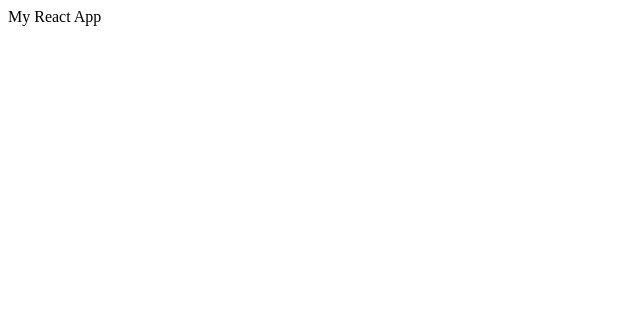
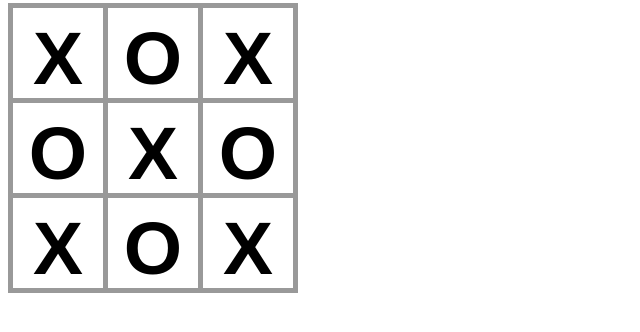
Before and after one commit to JorisHey/tic-tac-toe, a React (Create React App) app: page / in a window 1280 px wide. Shown: the top 332 px of the page, without its empty margins (0-640 px from the left). Built offline with nearby package versions, Linux system fonts and the light colour scheme; the HTML template or start-up script is replaced by a standard one.

Commit message:
Rendering (play)board with basic style

```diff
--- a/src/App.tsx
+++ b/src/App.tsx
@@ -1,5 +1,7 @@
+import Board from './components/board';
+
 function App(): JSX.Element {
-  return <div>My React App</div>;
+  return <Board />;
 }
 
 export default App;
--- /dev/null
+++ b/src/components/board/board.module.css
@@ -0,0 +1,31 @@
+:root {
+  --squareSize: 100px;
+  --fontSize: calc(var(--squareSize) * 0.75);
+  --borderSize: 5px;
+}
+
+.boardRow:after {
+  clear: both;
+  content: '';
+  display: table;
+}
+
+.square {
+  background: #fff;
+  border: var(--borderSize) solid #999;
+  float: left;
+  font-size: var(--fontSize);
+  font-weight: bold;
+  line-height: var(--squareSize);
+  margin-right: calc(-1 * var(--borderSize));
+  margin-top: calc(-1 * var(--borderSize));
+  padding: 0;
+  text-align: center;
+  height: var(--squareSize);
+  width: var(--squareSize);
+}
+
+.square:focus {
+  outline: none;
+  background: #ddd;
+}
--- /dev/null
+++ b/src/components/board/index.tsx
@@ -0,0 +1,31 @@
+import style from './board.module.css';
+
+export default function Board(): JSX.Element {
+  function renderSquare(i: number) {
+    return (
+      <button type="button" className={`${style.square}`}>
+        {i % 2 === 0 ? 'X' : 'O'}
+      </button>
+    );
+  }
+
+  return (
+    <div>
+      <div className={`${style.boardRow}`}>
+        {renderSquare(0)}
+        {renderSquare(1)}
+        {renderSquare(2)}
+      </div>
+      <div className={`${style.boardRow}`}>
+        {renderSquare(3)}
+        {renderSquare(4)}
+        {renderSquare(5)}
+      </div>
+      <div className={`${style.boardRow}`}>
+        {renderSquare(6)}
+        {renderSquare(7)}
+        {renderSquare(8)}
+      </div>
+    </div>
+  );
+}
```
Also changed, not shown: 1 other file (tests, documents, lock files or other folders).
